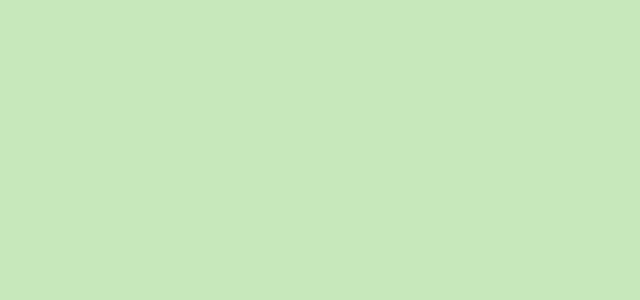
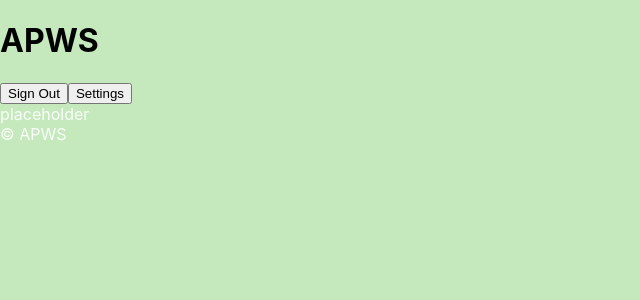
Before and after one commit to im-alexis/Capstone-Project, a React (Create React App) app in the folder WebApplication/frontend/apws/: page /Dashboard in a window 1280 px wide. Shown: the top 300 px of the page, without its empty margins (0-640 px from the left). Built offline with nearby package versions, Linux system fonts and the light colour scheme.

Commit message:
dashboard initial layout (still needs styling)

```diff
--- a/WebApplication/frontend/apws/src/components/Dashboard.js
+++ b/WebApplication/frontend/apws/src/components/Dashboard.js
@@ -1,33 +1,59 @@
 import React from 'react'
 import "../styles/dashboard.css";
 import { BrowserRouter as Routes, Route, useNavigate, Link, Navigate} from "react-router-dom";
+import Plant from './Plant';
 
-class Dashboard extends React.Component {
-    constructor(props){
-      super(props)
-      this.Dashboard = this.Dashboard.bind(this)
 
-      this.state = {
-        email: "",
-        success: false
-      }
-    }
 
-    // emailHandler(){
-    //   var newEmail = document.getElementById("email").value
-    //   this.setState({
-    //     email: newEmail
-    //   })
-    // }
 
-    Dashboard(){}
+function Dashboard(){
 
-    render(){
-        return (
-          <div>
-        </div>
-        )
-      }
-    }
+  return(
+    <div>
+      <header>
+        <h1>APWS</h1>
+        <button>Sign Out</button>
+        <button>Settings</button>
+      </header>
+      <div>
+        <Plant></Plant>
+      </div>
+      <footer>
+        <p>&copy; APWS {new Date().getFullYear}</p>
+      </footer>
+    </div>
+  );
 
-  export default Dashboard;
+}
+
+
+
+// class Dashboard extends React.Component {
+//     constructor(props){
+//       super(props)
+//       this.Dashboard = this.Dashboard.bind(this)
+
+//       this.state = {
+//         email: "",
+//         success: false
+//       }
+//     }
+
+//     // emailHandler(){
+//     //   var newEmail = document.getElementById("email").value
+//     //   this.setState({
+//     //     email: newEmail
+//     //   })
+//     // }
+
+//     Dashboard(){}
+
+//     render(){
+//         return (
+//           <div>
+//         </div>
+//         )
+//       }
+//     }
+
+export default Dashboard;
--- /dev/null
+++ b/WebApplication/frontend/apws/src/components/Plant.jsx
@@ -0,0 +1,11 @@
+
+
+function Plant(){
+
+    return(
+        <>
+        <p>placeholder</p>
+        </>
+    )
+}
+export default Plant
```
